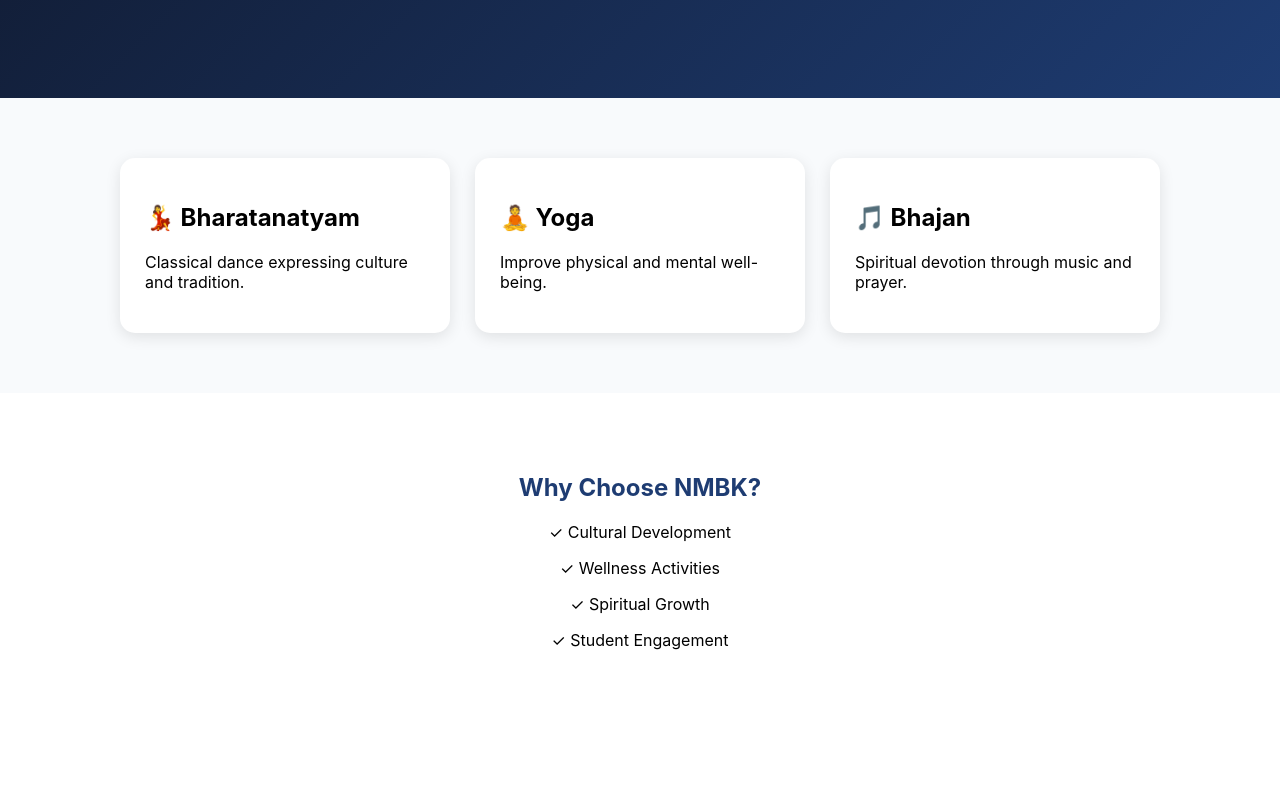
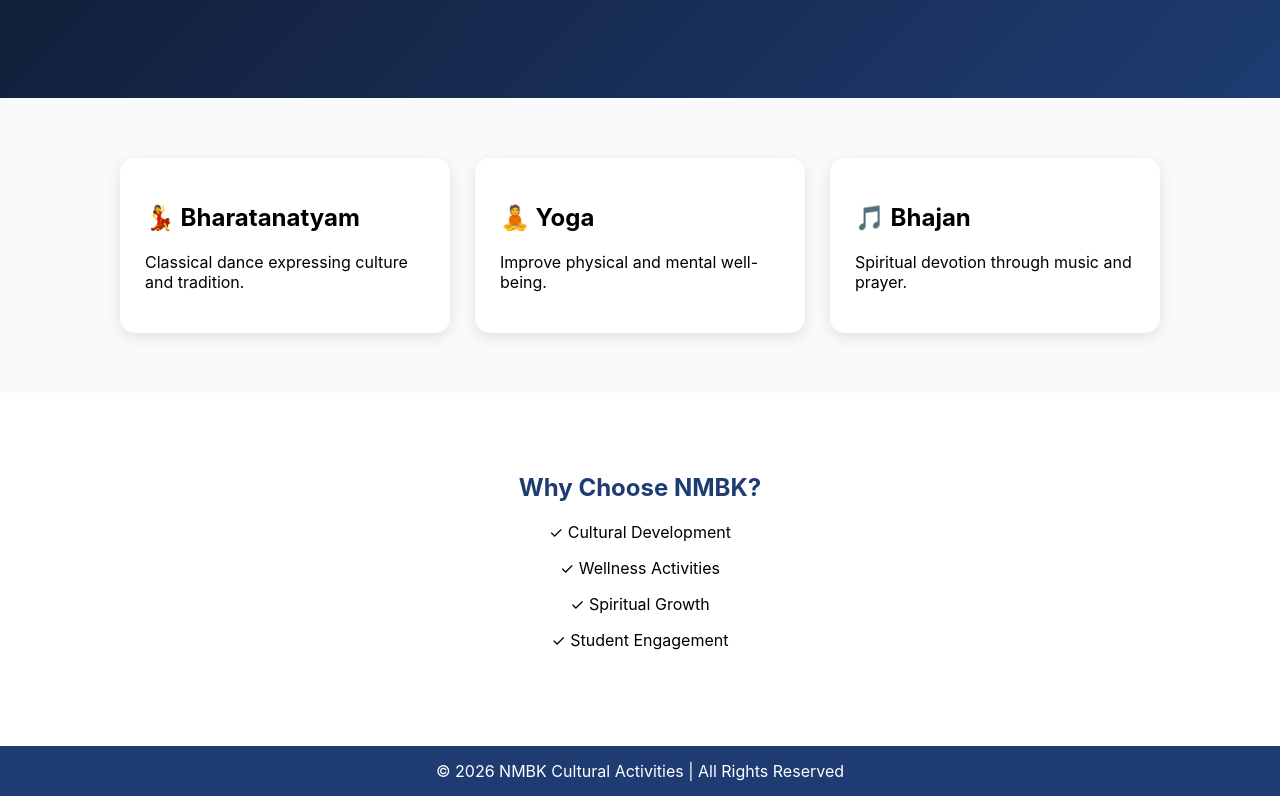
Before and after one commit to Sandhya123564/nmbk-project, a React (Create React App) app in the folder frontend/: page / in a window 1280 px wide. Shown: the part 482-1278 px from the top of the page. Before the commit the page ends 1208 px from the top, so only its background shows below. Built offline with nearby package versions, Linux system fonts and the light colour scheme.

Commit message:
Fixed Footer filename

```diff
--- a/frontend/src/App.js
+++ b/frontend/src/App.js
@@ -4,19 +4,21 @@ import { BrowserRouter as Router, Routes, Route } from "react-router-dom";
 import Navbar from "./components/Navbar";
 import Home from "./components/Home";
 import Enrichment from "./components/Enrichment";
-import Contact from "./components/Contact.jsx";
+import Contact from "./components/Contact";
 import Footer from "./components/Footer";
 
 function App() {
   return (
     <Router>
       <Navbar />
+
       <Routes>
         <Route path="/" element={<Home />} />
         <Route path="/enrichment" element={<Enrichment />} />
         <Route path="/contact" element={<Contact />} />
       </Routes>
-      <footer/>
+
+      <Footer />
     </Router>
   );
 }
```
